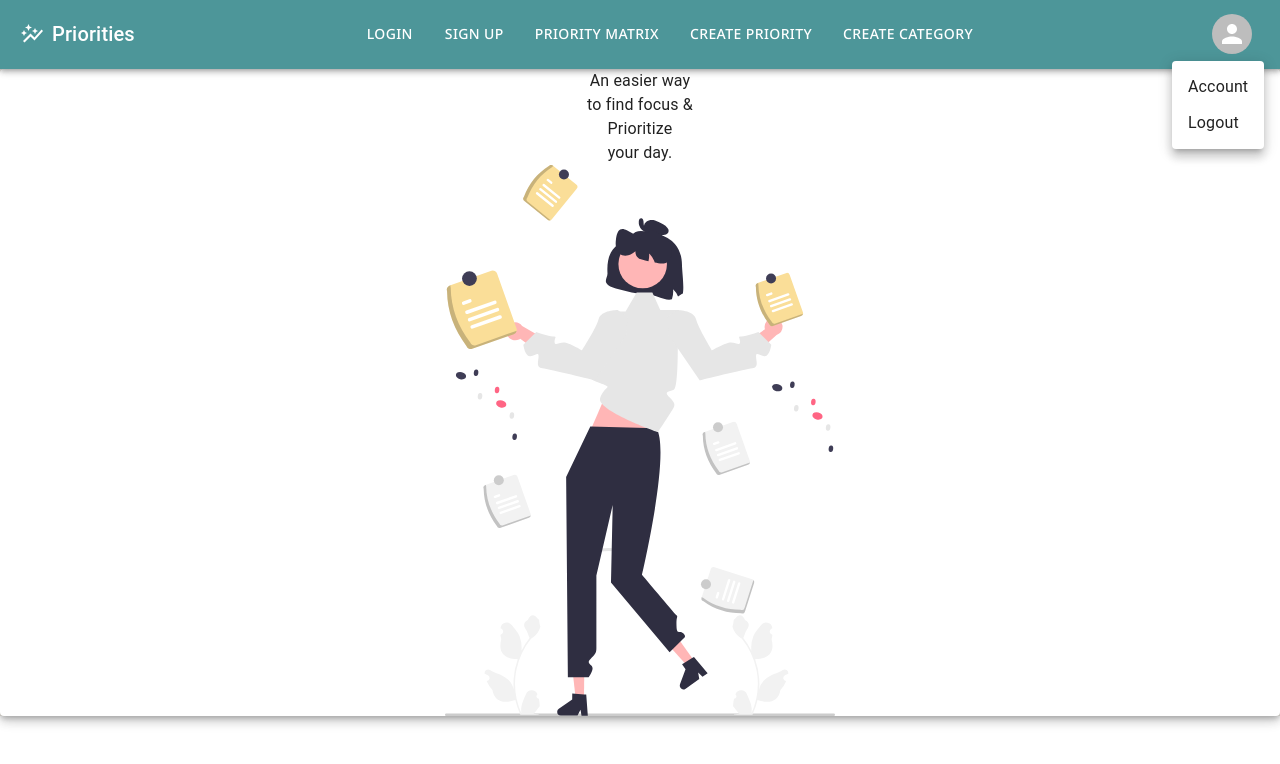
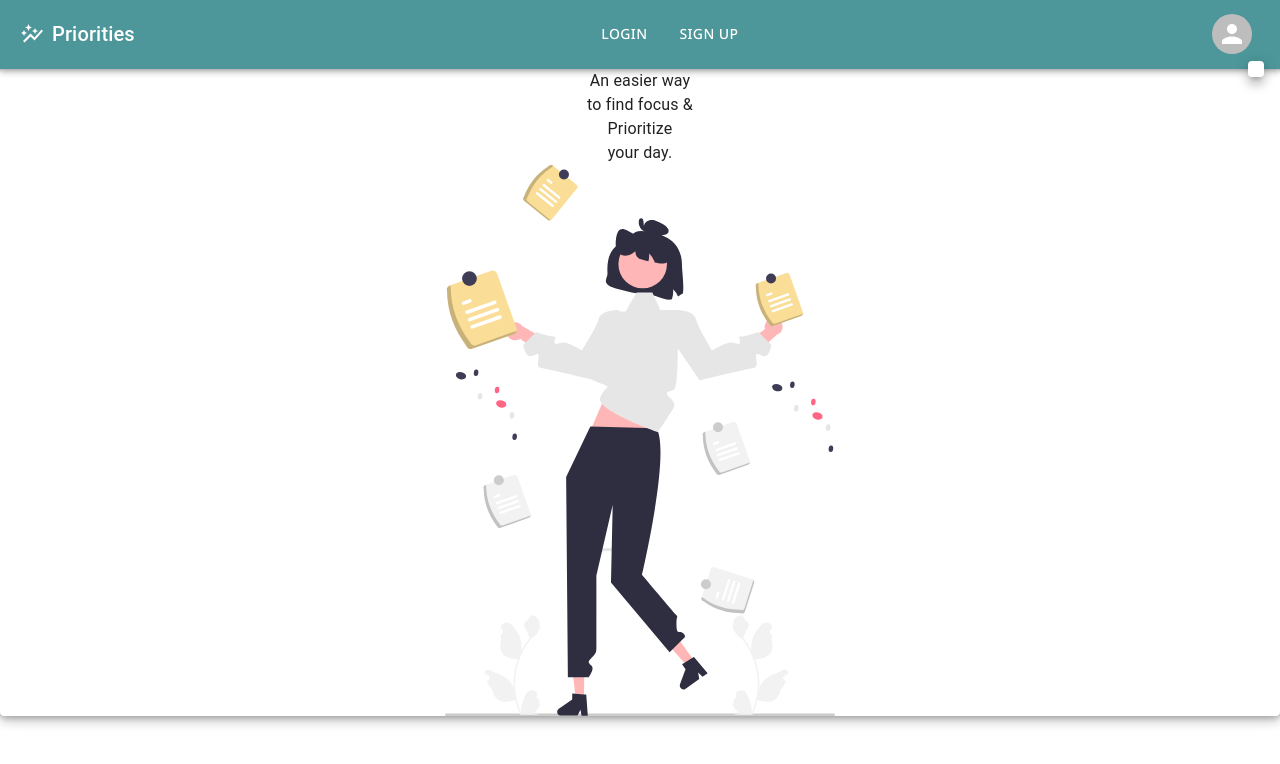
Before and after one commit to KateLockhart/Priorities-Client, a React (Create React App) app: page / in a window 1280 px wide. Both pictures are taken after a click on the button "Menu". Shown: the top 764 px of the page. Built offline with nearby package versions, Linux system fonts and the light colour scheme.

Commit message:
Dynamic Nav Menu
* Created dynamic rendering of nav links based on user status, mapping links and menu items.

* Menu links dynamic with window width and if user logged in.

```diff
--- a/src/components/Navbar.jsx
+++ b/src/components/Navbar.jsx
@@ -1,4 +1,4 @@
-import { useState } from "react";
+import { useState, useEffect } from "react";
 import { Link as RouterLink } from "react-router-dom";
 import {
   AppBar,
@@ -15,9 +15,7 @@ import {
 } from "@mui/material";
 import { AutoGraph } from "@mui/icons-material";
 // TODO: Fix MUI AppBar width on lg screens
-// Stretch Goal: add 'Productivity Tips' view to authViews and create page of resources
-// const authViews = ["My Priority Matrix"];
-// const authMenu = ["Account", "Logout"];
+// Stretch Goal: add 'Productivity Tips' view to logged in view and create page of resources
 
 const StyledToolbar = styled(Toolbar)({
   display: "flex",
@@ -53,8 +51,98 @@ const UserMenu = styled(Box)(({ theme }) => ({
   marginRight: "20px",
 }));
 
+const NonUserMenu = styled(Box)(({ theme }) => ({
+  display: "flex",
+  alignItems: "center",
+  gap: "10px",
+  marginRight: "20px",
+}));
+
+const routes = {
+  createCategory: {
+    label: "Create Category",
+    route: "/createCategory",
+  },
+  createPriority: {
+    label: "Create Priority",
+    route: "/createPriority",
+  },
+  login: {
+    label: "Login",
+    route: "/login",
+  },
+  logout: {
+    label: "Logout",
+    route: "/",
+  },
+  matrix: {
+    label: "Matrix",
+    route: "/matrix",
+  },
+  signUp: {
+    label: "Sign Up",
+    route: "/signUp",
+  },
+  userAccount: {
+    label: "Account",
+    // TODO: Build user account view for update ability
+    route: "/",
+  },
+};
+
+function getWindowDimensions() {
+  const { innerWidth: width, innerHeight: height } = window;
+  return {
+    width,
+    height,
+  };
+}
+
 export const Navbar = () => {
   const [open, setOpen] = useState(false);
+  const [windowWidth, setWindowWidth] = useState(getWindowDimensions().width);
+  const hasToken = false;
+  let topbarLinks;
+  let menuLinks;
+
+  useEffect(() => {
+    function handleResize() {
+      setWindowWidth(getWindowDimensions().width);
+    }
+
+    window.addEventListener("resize", handleResize);
+    return () => window.removeEventListener("resize", handleResize);
+  }, []);
+  // console.log(windowWidth);
+  // screen <= 600, dropdown hold all links
+  // sccreen > 600, top bar show links
+  if (hasToken) {
+    if (windowWidth <= 600) {
+      menuLinks = [
+        routes.matrix,
+        routes.createPriority,
+        routes.createCategory,
+        routes.userAccount,
+        routes.logout,
+      ];
+      topbarLinks = [];
+    } else {
+      topbarLinks = [
+        routes.matrix,
+        routes.createPriority,
+        routes.createCategory,
+      ];
+      menuLinks = [routes.userAccount, routes.logout];
+    }
+  } else {
+    if (windowWidth <= 600) {
+      menuLinks = [routes.login, routes.signUp];
+      topbarLinks = [];
+    } else {
+      topbarLinks = [routes.login, routes.signUp];
+      menuLinks = [];
+    }
+  }
 
   return (
     <AppBar position="sticky" sx={{ backgroundColor: "#4d9699" }}>
@@ -66,76 +154,12 @@ export const Navbar = () => {
           </Typography>
         </Logo>
 
-        {/* <Box sx={{ flexGrow: 1, display: { xs: "flex", md: "none" } }}>
-          <IconButton
-            size="large"
-            aria-label="account of current user"
-            aria-controls="menu-appbar"
-            aria-haspopup="true"
-            onClick={(e) => setOpen(true)}
-            color="inherit"
-          >
-            <MenuIcon />
-          </IconButton>
-          <Menu
-            anchorOrigin={{
-              vertical: "bottom",
-              horizontal: "left",
-            }}
-            keepMounted
-            transformOrigin={{
-              vertical: "top",
-              horizontal: "left",
-            }}
-            open={open}
-            onClose={(e) => setOpen(false)}
-            sx={{
-              display: { xs: "block", md: "none" },
-            }}
-          >
-            <MenuItem
-              component={RouterLink}
-              to="/login"
-              onClick={(e) => setOpen(false)}
-            >
-              <Typography textAlign="center">Login</Typography>
-            </MenuItem>
-            <MenuItem
-              component={RouterLink}
-              to="/signUp"
-              onClick={(e) => setOpen(false)}
-            >
-              <Typography textAlign="center">Sign Up</Typography>
-            </MenuItem>
-            {/* TODO: Will conditionally render links/views upon login */}
-        {/* <MenuItem
-              component={RouterLink}
-              to="/matrix"
-              onClick={(e) => setOpen(false)}
-            >
-              <Typography textAlign="center">Priority Matrix</Typography>
-            </MenuItem>
-            <MenuItem
-              component={RouterLink}
-              to="/createPriority"
-              onClick={(e) => setOpen(false)}
-            >
-              <Typography textAlign="center">Create Priority</Typography>
-            </MenuItem>
-            <MenuItem
-              component={RouterLink}
-              to="/createCategory"
-              onClick={(e) => setOpen(false)}
-            >
-              <Typography textAlign="center">Create Category</Typography>
-            </MenuItem>
-          </Menu>
-        </Box> */}
-
         <NavLinks>
+          {topbarLinks.map((l) => {
+            return (
               <Button
                 component={RouterLink}
-            to="/login"
+                to={l.route}
                 onClick={(e) => setOpen(false)}
                 sx={{
                   my: 2,
@@ -144,60 +168,10 @@ export const Navbar = () => {
                   fontFamily: "Noto sans",
                 }}
               >
-            Login
+                {l.label}
               </Button>
-          <Button
-            component={RouterLink}
-            to="/signUp"
-            onClick={(e) => setOpen(false)}
-            sx={{
-              my: 2,
-              color: "white",
-              display: "block",
-              fontFamily: "Noto sans",
-            }}
-          >
-            Sign Up
-          </Button>
-          <Button
-            component={RouterLink}
-            to="/matrix"
-            onClick={(e) => setOpen(false)}
-            sx={{
-              my: 2,
-              color: "white",
-              display: "block",
-              fontFamily: "Noto sans",
-            }}
-          >
-            Priority Matrix
-          </Button>
-          <Button
-            component={RouterLink}
-            to="/createPriority"
-            onClick={(e) => setOpen(false)}
-            sx={{
-              my: 2,
-              color: "white",
-              display: "block",
-              fontFamily: "Noto sans",
-            }}
-          >
-            Create Priority
-          </Button>
-          <Button
-            component={RouterLink}
-            to="/createCategory"
-            onClick={(e) => setOpen(false)}
-            sx={{
-              my: 2,
-              color: "white",
-              display: "block",
-              fontFamily: "Noto sans",
-            }}
-          >
-            Create Category
-          </Button>
+            );
+          })}
         </NavLinks>
 
         <UserMenu>
@@ -221,20 +195,17 @@ export const Navbar = () => {
             open={open}
             onClose={(e) => setOpen(false)}
           >
+            {menuLinks.map((l) => {
+              return (
                 <MenuItem
                   component={RouterLink}
-              to="/"
+                  to={l.route}
                   onClick={(e) => setOpen(false)}
                 >
-              <Typography textAlign="center">Account</Typography>
+                  <Typography textAlign="center">{l.label}</Typography>
                 </MenuItem>
-            <MenuItem
-              component={RouterLink}
-              to="/"
-              onClick={(e) => setOpen(false)}
-            >
-              <Typography textAlign="center">Logout</Typography>
-            </MenuItem>
+              );
+            })}
           </Menu>
         </UserMenu>
       </StyledToolbar>
```
Lines whose indentation alone changed are shown as unchanged.
